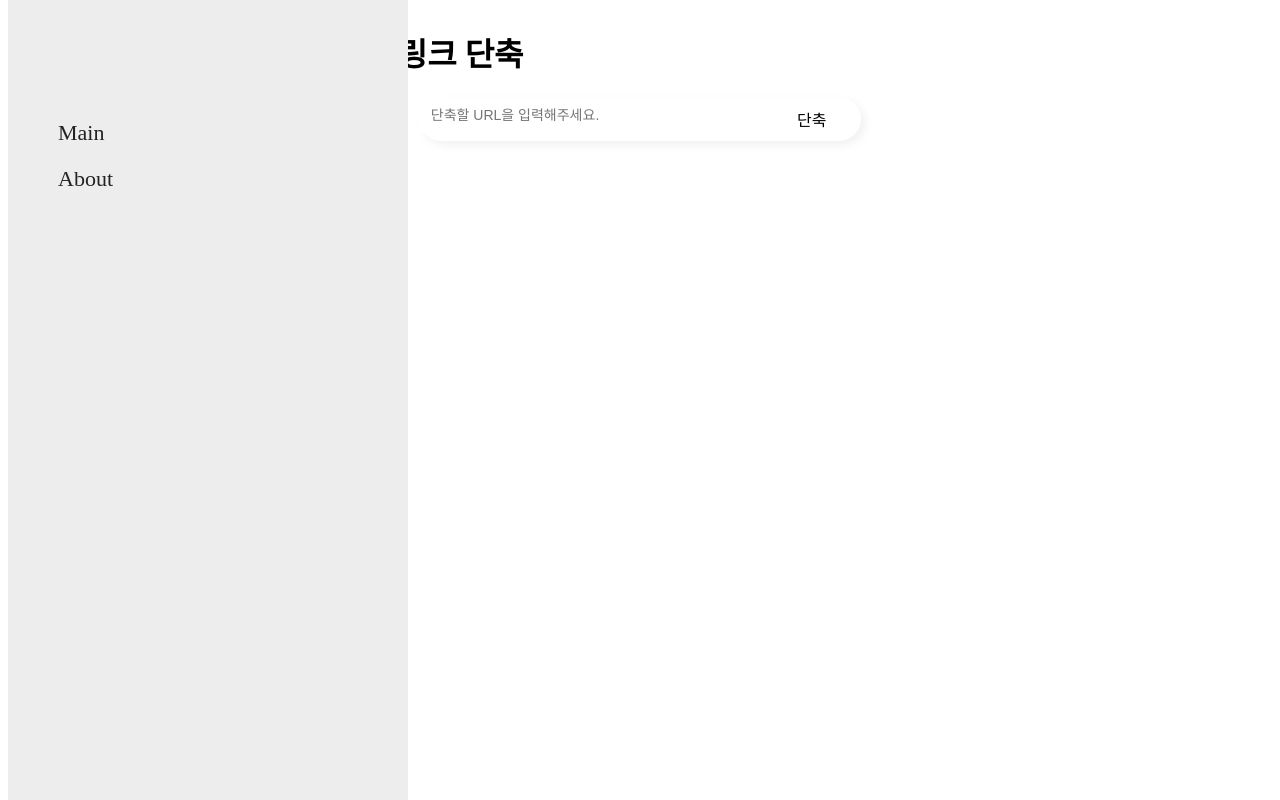
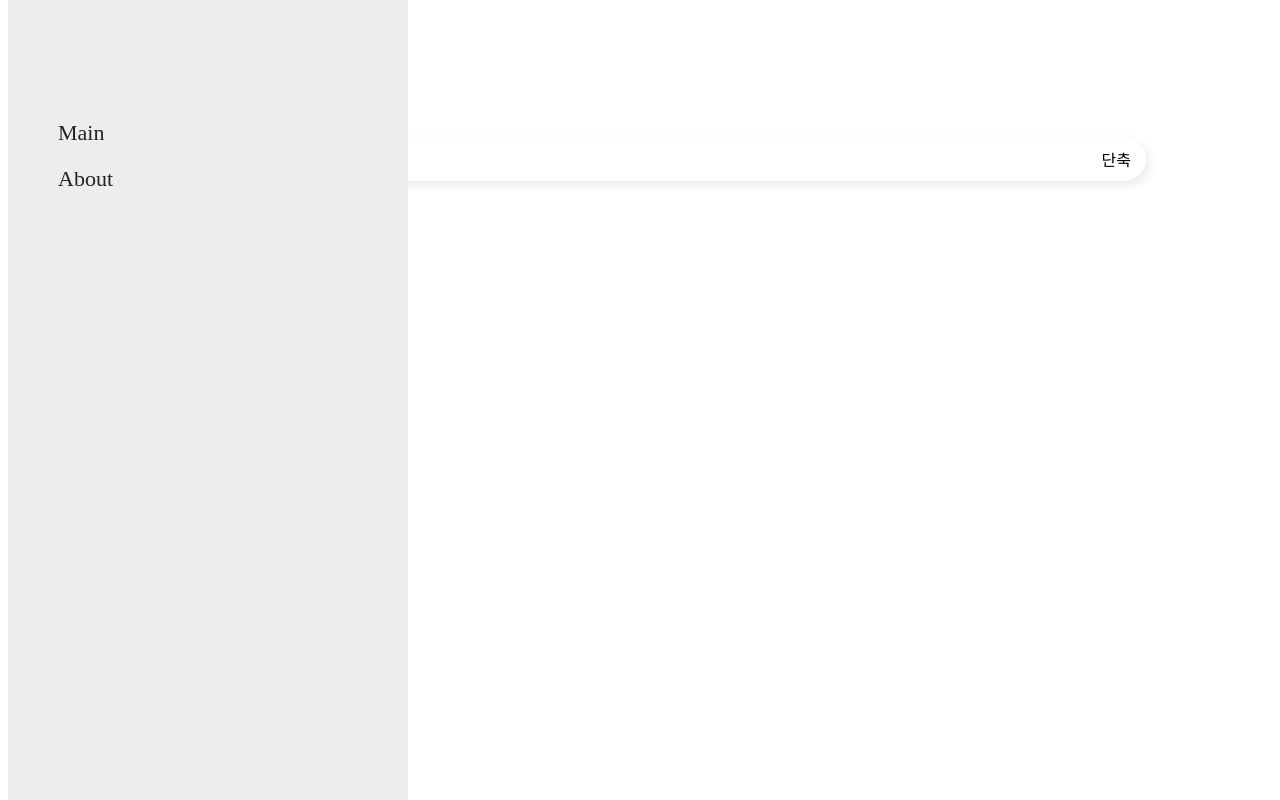
Before and after one commit to Jaewon-pro/url-short-fe, a Next.js app: page / in a window 1280 px wide. Shown: the top 800 px of the page. Built offline with nearby package versions, Linux system fonts and the light colour scheme.

Commit message:
Fixed main page

```diff
--- a/app/components/homePage.tsx
+++ b/app/components/homePage.tsx
@@ -9,14 +9,10 @@ const HomePage: React.FC = () => {
     setUrlInfo(url);
   }
 
-  // useEffect(() => {
-
-  // }, [urlInfo]);
-
   return (
     <>
       <h1>URL 링크 단축</h1>
-      <p></p>
+      <p>링크 단축 서비스를 이용해보세요</p>
       <UrlBar onGenerateUrl={onGenerateUrl} />
       {urlInfo && <ShortUrlInfo shortUrl={urlInfo}/>}
     </>
--- a/app/components/layout/layout.css
+++ b/app/components/layout/layout.css
@@ -1,4 +1,4 @@
 main {
-  width: 50%;
+  width: 80%;
   margin: 0 auto;
 }
--- a/app/components/urlBar/urlBar.css
+++ b/app/components/urlBar/urlBar.css
@@ -1,24 +1,25 @@
 #input-bar {
-  width: 70%;
+  width: 100%;
   margin: 0 auto;
   border-color: gainsboro;
   border-radius: 50px;
-  box-shadow: 4px 4px 10px rgba(0, 0, 0, 0.06);
+  box-shadow: 4px 4px 10px rgba(0, 0, 0, 0.08);
   box-sizing: border-box;
+  display: flex;
 }
 
-label {
-  position: relative;
+#input-bar:focus-within {
+  box-shadow: 4px 4px 10px rgba(255, 0, 0, 0.2);
 }
 
 #input-bar input {
-  width: calc(90% - 44px);
+  width: calc(100% - 44px);
   height: 100%;
-  /* border: 1px solid gainsboro; */
   border: none;
   padding: 10px 12px;
   font-size: 14px;
-  float: left;
+  flex: 1;
+  margin-right: 44px;
 }
 
 #input-bar input:focus {
@@ -26,7 +27,6 @@ label {
 }
 
 #input-button {
-  position: absolute;
   all: unset;
   cursor: pointer;
   width: 44px;
--- a/app/components/urlBar/urlBar.tsx
+++ b/app/components/urlBar/urlBar.tsx
@@ -45,14 +45,12 @@ function UrlBar({ onGenerateUrl }: { onGenerateUrl: (url: ShortUrl) => void }) {
 
   return (
     <form id="input-bar" onSubmit={submit}>
-      <label>
-        <input
-          type="text"
-          value={inputUrl}
-          onChange={onUrlBarChange}
-          placeholder="단축할 URL을 입력해주세요."/>
-        <button id="input-button">단축</button>
-      </label>
+      <input
+        type="text"
+        value={inputUrl}
+        onChange={onUrlBarChange}
+        placeholder="단축할 URL을 입력해주세요." />
+      <button id="input-button">단축</button>
     </form>
   )
 }
--- a/pages/[id].tsx
+++ b/pages/[id].tsx
@@ -15,7 +15,9 @@ const getOriginalUrlByShortUrlId = async (shortUrlId: string) => {
       return res.data;
     })
     .catch((res) => {
-      alert(res.response.data.detail); // 에러 메시지 출력
+      if (res.response != null) {
+        alert(res.response.data.detail); // 에러 메시지 출력
+      }
       console.log("ERROR:", res);
     });
 }
@@ -31,7 +33,7 @@ export default function GetAndRedirect() {
     const fetchData = async () => {
       const urlResponse: UrlResponse = await getOriginalUrlByShortUrlId(shortUrlId);
       if (urlResponse === undefined) {
-        router.push("/notFound"); // 못 찾은 경우, not found 페이지로 이동
+        router.push("/not-found"); // 못 찾은 경우, not found 페이지로 이동
         return;
       }
       router.push(urlResponse.url); // 해당하는 원래의 주소로 이동
```
Also changed, not shown: app/components/shortUrlInfo/shortUrlInfo.tsx (+0 -1 lines), pages/report.tsx (added, +22 -0 lines), app/components/report.tsx (added), app/components/shortUrlInfo/shortUrlInfo.css (line endings or trailing spaces), pages/not-found.tsx (renamed from pages/notFound.tsx).
